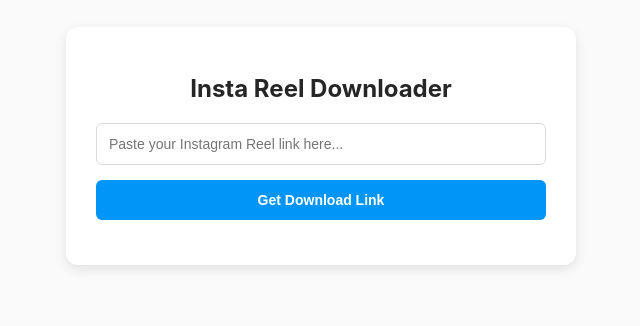
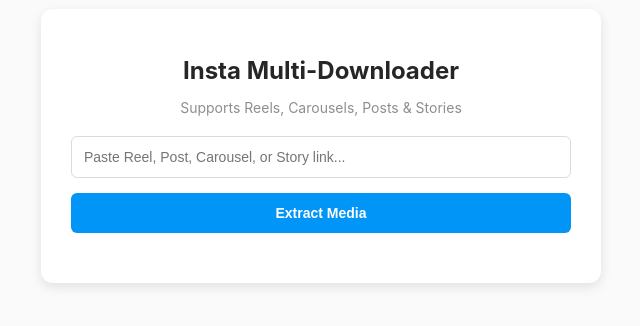
Before and after one commit to packager147-glitch/insta-reel-downloader, a website: page public/index.html in a window 1280 px wide. Shown: the part 254-580 px from the top of the page, without its empty margins (319-959 px from the left). Drawn offline with Linux system fonts and the light colour scheme.

Commit message:
Update index.html

```diff
--- a/public/index.html
+++ b/public/index.html
@@ -3,30 +3,31 @@
 <head>
     <meta charset="UTF-8">
     <meta name="viewport" content="width=device-width, initial-scale=1.0">
-    <title>Instagram Reel Downloader</title>
+    <title>Ultimate Instagram Downloader</title>
     <style>
-        body { font-family: -apple-system, BlinkMacSystemFont, "Segoe UI", Roboto, sans-serif; background-color: #fafafa; display: flex; justify-content: center; align-items: center; height: 100vh; margin: 0; }
-        .card { background: white; padding: 30px; border-radius: 12px; box-shadow: 0 4px 12px rgba(0,0,0,0.1); width: 100%; max-width: 450px; text-align: center; }
-        h1 { color: #262626; font-size: 24px; margin-bottom: 20px; }
+        body { font-family: -apple-system, BlinkMacSystemFont, "Segoe UI", Roboto, sans-serif; background-color: #fafafa; display: flex; justify-content: center; align-items: center; min-height: 100vh; margin: 0; padding: 20px; box-sizing: border-box; }
+        .card { background: white; padding: 30px; border-radius: 12px; box-shadow: 0 4px 12px rgba(0,0,0,0.1); width: 100%; max-width: 500px; text-align: center; }
+        h1 { color: #262626; font-size: 24px; margin-bottom: 8px; }
+        p.subtitle { color: #8e8e8e; font-size: 14px; margin-bottom: 20px; }
         input { width: 100%; padding: 12px; border: 1px solid #dbdbdb; border-radius: 6px; box-sizing: border-box; font-size: 14px; margin-bottom: 15px; }
         button { width: 100%; padding: 12px; background-color: #0095f6; border: none; border-radius: 6px; color: white; font-weight: bold; font-size: 14px; cursor: pointer; }
         button:disabled { background-color: #b2dffc; }
-        .result { margin-top: 20px; display: none; }
         .error { color: #ed4956; margin-top: 15px; font-size: 14px; }
-        .download-btn { display: inline-block; padding: 10px 20px; background-color: #34a853; color: white; text-decoration: none; border-radius: 6px; font-weight: bold; margin-top: 10px; }
+        .result-container { margin-top: 20px; text-align: left; max-height: 400px; overflow-y: auto; padding-right: 5px; }
+        .media-item { background: #f1f1f1; padding: 10px; border-radius: 8px; margin-bottom: 12px; display: flex; flex-direction: column; align-items: center; gap: 8px; }
+        .media-preview { max-width: 100%; max-height: 200px; border-radius: 4px; object-fit: contain; }
+        .download-btn { display: block; width: 90%; text-align: center; padding: 8px 0; background-color: #34a853; color: white; text-decoration: none; border-radius: 6px; font-weight: bold; font-size: 13px; }
     </style>
 </head>
 <body>
 
 <div class="card">
-    <h1>Insta Reel Downloader</h1>
-    <input type="text" id="urlInput" placeholder="Paste your Instagram Reel link here..." />
-    <button id="fetchBtn" onclick="handleDownload()">Get Download Link</button>
+    <h1>Insta Multi-Downloader</h1>
+    <p class="subtitle">Supports Reels, Carousels, Posts & Stories</p>
+    <input type="text" id="urlInput" placeholder="Paste Reel, Post, Carousel, or Story link..." />
+    <button id="fetchBtn" onclick="handleDownload()">Extract Media</button>
     <div id="errorMsg" class="error"></div>
-    <div id="resultBlock" class="result">
-        <p>🎉 Your video is ready!</p>
-        <a id="downloadLink" class="download-btn" href="#" target="_blank" download="reel.mp4">Download MP4 Video</a>
-    </div>
+    <div id="resultContainer" class="result-container"></div>
 </div>
 
 <script>
@@ -34,19 +35,18 @@
         const urlInput = document.getElementById('urlInput').value.trim();
         const fetchBtn = document.getElementById('fetchBtn');
         const errorMsg = document.getElementById('errorMsg');
-        const resultBlock = document.getElementById('resultBlock');
-        const downloadLink = document.getElementById('downloadLink');
+        const resultContainer = document.getElementById('resultContainer');
 
         errorMsg.innerText = '';
-        resultBlock.style.display = 'none';
+        resultContainer.innerHTML = '';
 
         if (!urlInput) {
-            errorMsg.innerText = 'Please paste a valid URL.';
+            errorMsg.innerText = 'Please paste a valid link.';
             return;
         }
 
         fetchBtn.disabled = true;
-        fetchBtn.innerText = 'Processing...';
+        fetchBtn.innerText = 'Extracting content...';
 
         try {
             const response = await fetch('/api/download', {
@@ -56,17 +56,33 @@
             });
             const data = await response.json();
 
-            if (data.success) {
-                downloadLink.href = data.downloadUrl;
-                resultBlock.style.display = 'block';
+            if (data.success && data.media.length > 0) {
+                data.media.forEach((item, index) => {
+                    const itemDiv = document.createElement('div');
+                    itemDiv.className = 'media-item';
+
+                    // Generate appropriate visual previews
+                    if (item.type === 'video') {
+                        itemDiv.innerHTML = `
+                            <video class="media-preview" src="${item.url}" controls></video>
+                            <a class="download-btn" href="${item.url}" target="_blank" download="instagram_video_${index+1}.mp4">Download Video #${index+1}</a>
+                        `;
+                    } else {
+                        itemDiv.innerHTML = `
+                            <img class="media-preview" src="${item.url}" alt="Preview" />
+                            <a class="download-btn" href="${item.url}" target="_blank" download="instagram_image_${index+1}.jpg">Download Image #${index+1}</a>
+                        `;
+                    }
+                    resultContainer.appendChild(itemDiv);
+                });
             } else {
-                errorMsg.innerText = data.error || 'Something went wrong.';
+                errorMsg.innerText = data.error || 'No downloadable content detected.';
             }
         } catch (err) {
-            errorMsg.innerText = 'Failed to connect to the server.';
+            errorMsg.innerText = 'Failed to process request. Make sure your environment variables are configured on Render.';
         } finally {
             fetchBtn.disabled = false;
-            fetchBtn.innerText = 'Get Download Link';
+            fetchBtn.innerText = 'Extract Media';
         }
     }
 </script>
```
